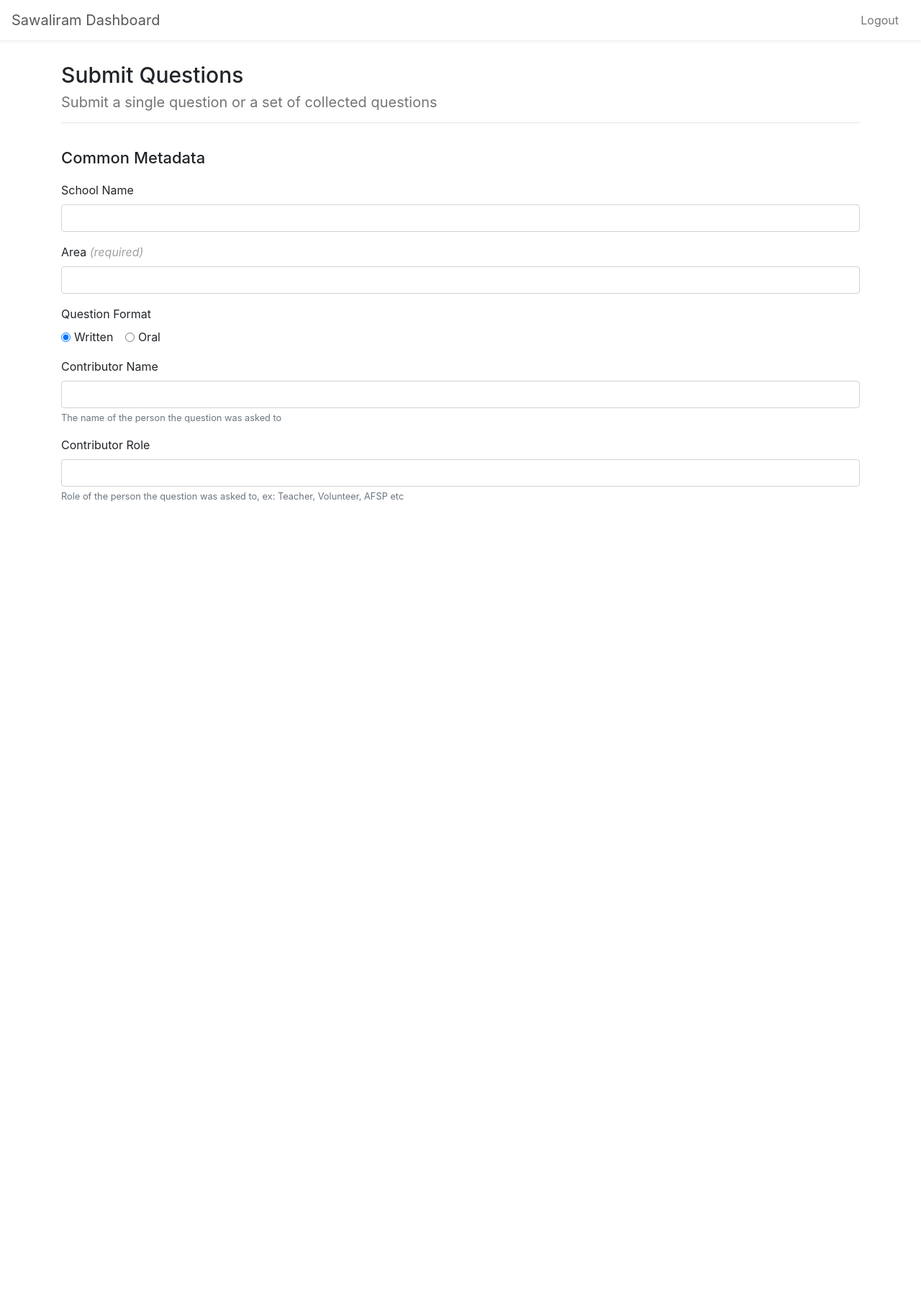
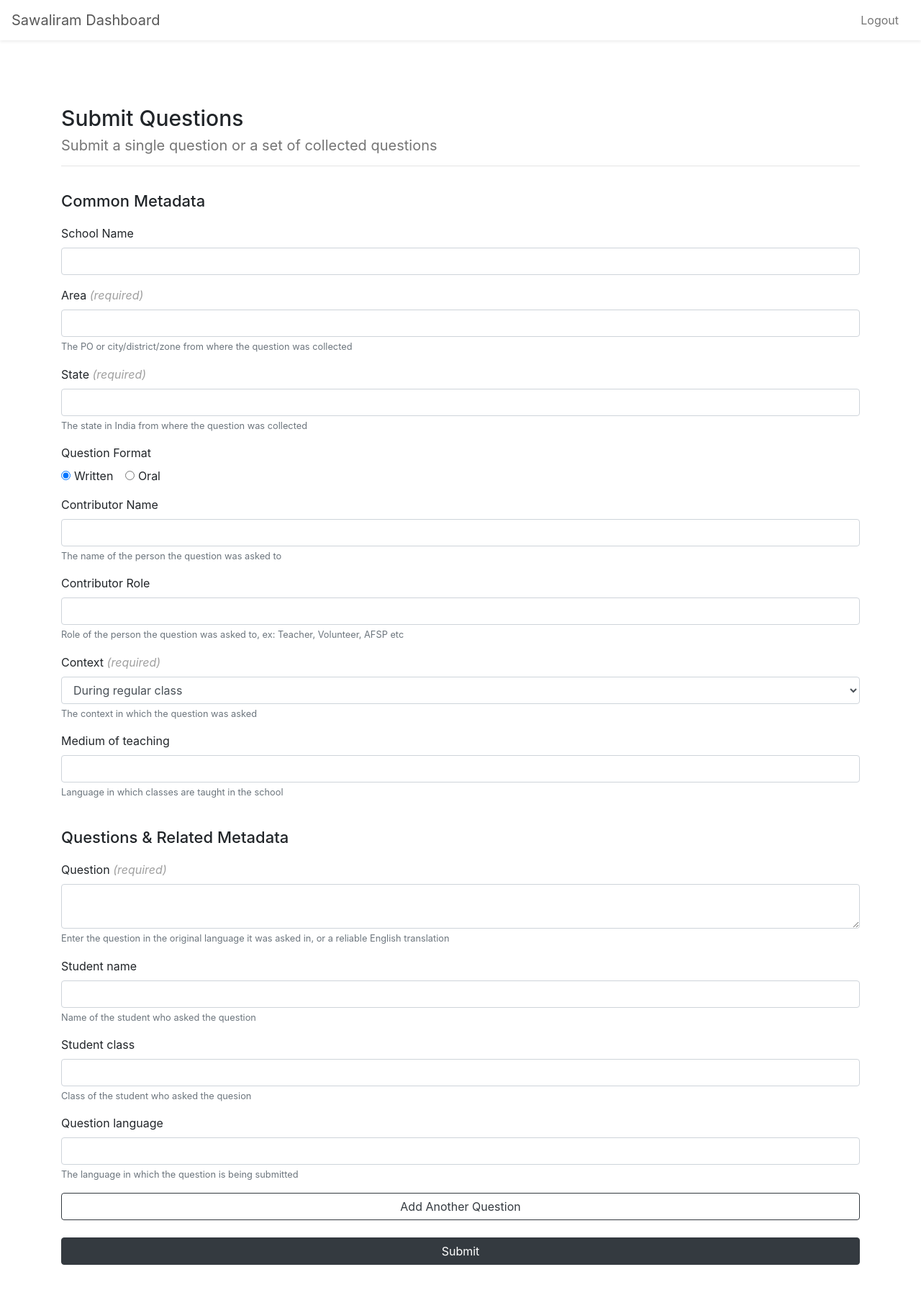
Before and after one commit to sawaliram/sawaliram, a Django app: page /dashboard/submit-questions/ in a window 1280 px wide. Shown: the whole page at 72% size. Before the commit the page ends 697 px from the top, so only its background shows below. Run offline with Django 3.2, Linux system fonts and the light colour scheme; some libraries are stand-ins or nearby versions.

Commit message:
Added basic question submission form

```diff
--- a/dashboard/static/css/style.css
+++ b/dashboard/static/css/style.css
@@ -1,5 +1,9 @@
 
 /* ----- General styles ----- */
+
+.navbar {
+    background-color: #fff;
+}
 
 .navbar .navbar-brand {
     color: #585858;
@@ -17,7 +21,15 @@
 }
 
 .sawaliram-container {
-    margin-top: 30px;
+    margin-top: 90px;
+    margin-bottom: 60px;
+}
+
+footer {
+    text-align: center;
+    padding: 20px;
+    padding-bottom: 50px;
+    color: #757575;
 }
 
 /* ----- Home styles ----- */
--- a/dashboard/templates/dashboard/submit-questions.html
+++ b/dashboard/templates/dashboard/submit-questions.html
@@ -24,6 +24,13 @@
     <div class="form-group">
         <label for="area">Area <span class="required-field-text">(required)</span></label>
         <input type="text" class="form-control" name="area" id="area">
+        <small class="form-text text-muted">The PO or city/district/zone from where the question was collected</small>
+    </div>
+
+    <div class="form-group">
+        <label for="state">State <span class="required-field-text">(required)</span></label>
+        <input type="text" class="form-control" name="state" id="state">
+        <small class="form-text text-muted">The state in India from where the question was collected</small>
     </div>
 
     <div class="form-group">
@@ -50,6 +57,57 @@
         <small class="form-text text-muted">Role of the person the question was asked to, ex: Teacher, Volunteer, AFSP etc</small>
     </div>
 
+    <div class="form-group">
+        <label for="area">Context <span class="required-field-text">(required)</span></label>
+        <select class="form-control" name="context" id="context">
+            <option>During regular class</option>
+            <option>Before an event</option>
+            <option>During an event</option>
+            <option>After an event</option>
+            <option>Asked to a teacher/volunteer spontaneaously</option>
+            <option>Submitted in written form</option>
+        </select>
+        <small class="form-text text-muted">The context in which the question was asked</small>
+    </div>
+
+    <div class="form-group">
+        <label for="medium_language">Medium of teaching</label>
+        <input type="text" class="form-control" name="medium_language" id="medium_language">
+        <small class="form-text text-muted">Language in which classes are taught in the school</small>
+    </div>
+
+    <br>
+    <h3 class="task-section-heading">Questions & Related Metadata</h3>
+
+    <div class="form-group">
+        <label for="question_text">Question <span class="required-field-text">(required)</span></label>
+        <textarea class="form-control" name="question_text" id="question_text"></textarea>
+        <small class="form-text text-muted">Enter the question in the original language it was asked in, or a reliable English translation</small>
+    </div>
+
+    <div class="form-group">
+        <label for="student_name">Student name</label>
+        <input type="text" class="form-control" name="student_name" id="student_name">
+        <small class="form-text text-muted">Name of the student who asked the question</small>
+    </div>
+
+    <div class="form-group">
+        <label for="student_class">Student class</label>
+        <input type="text" class="form-control" name="student_class" id="student_class">
+        <small class="form-text text-muted">Class of the student who asked the quesion</small>
+    </div>
+
+    <div class="form-group">
+        <label for="question_language">Question language</label>
+        <input type="text" class="form-control" name="question_language" id="question_language">
+        <small class="form-text text-muted">The language in which the question is being submitted</small>
+    </div>
+
+    <button type="button" class="btn btn-outline-dark btn-block">Add Another Question</button>
+
+    <br>
+    <button type="submit" class="btn btn-dark btn-block">Submit</button>
+
 </form>
 
 {% endblock %}
```
